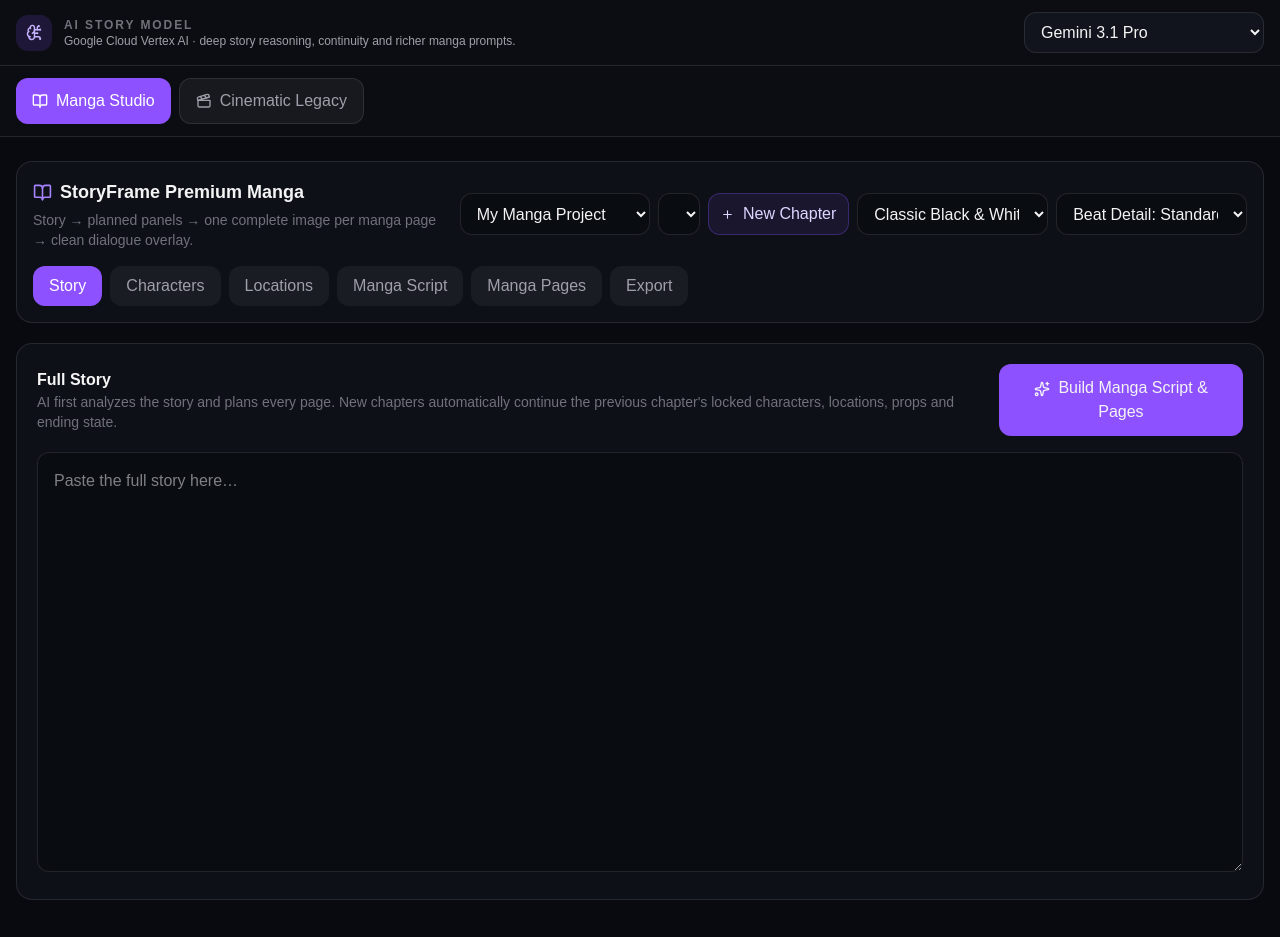
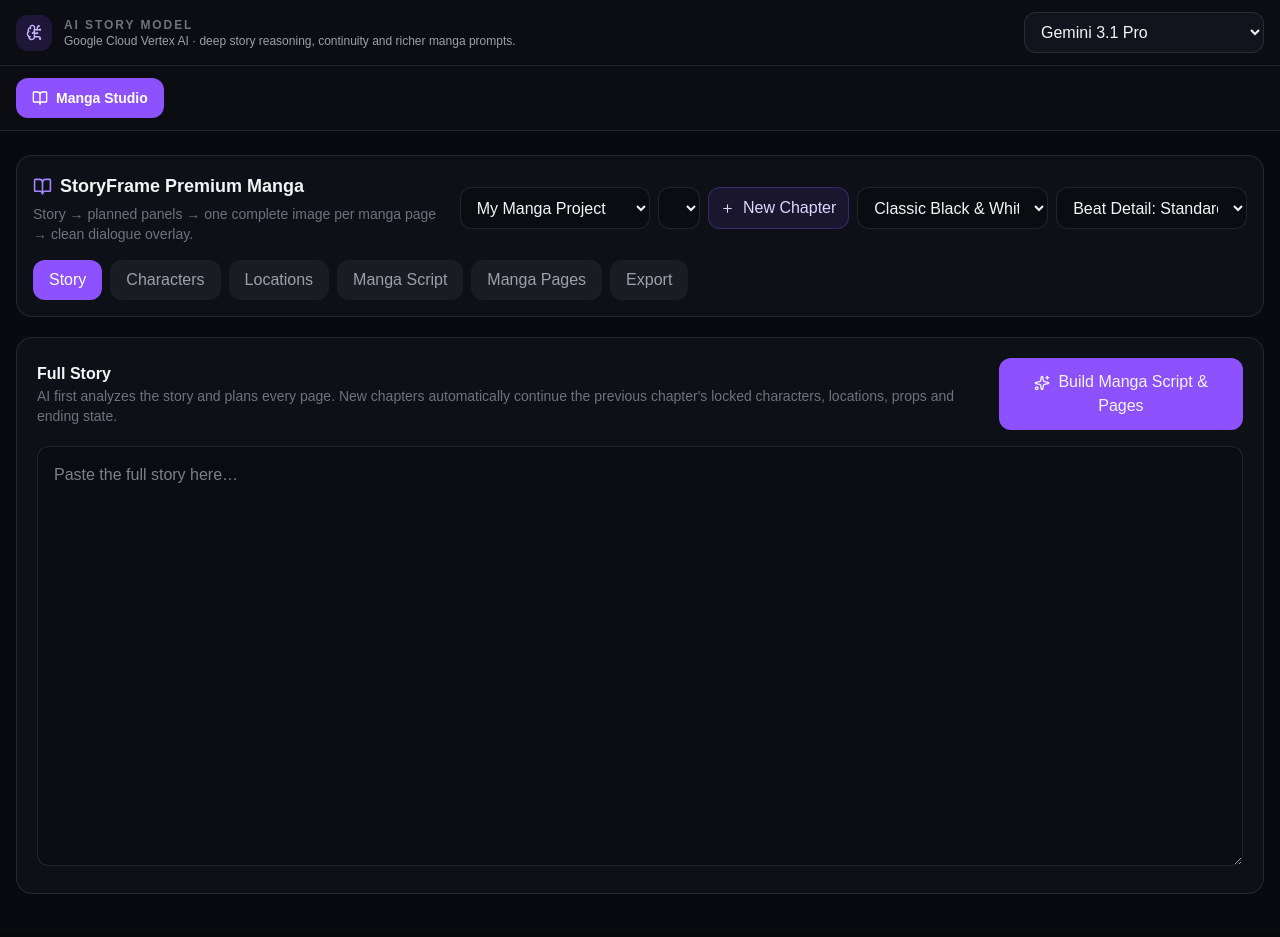
Before and after one commit to shuvinexofficial143-design/storyframe, a Next.js app: page / in a window 1280 px wide. Built offline with nearby package versions, Linux system fonts and the light colour scheme.

Commit message:
Remove Cinematic Legacy workspace mode

```diff
--- a/components/storyframe-workspace.tsx
+++ b/components/storyframe-workspace.tsx
@@ -1,28 +1,15 @@
 "use client";
 
-import {useState} from "react";
-import {BookOpen,Clapperboard} from "lucide-react";
-import {CinematicContinuityStudio} from "./cinematic-continuity-studio";
+import {BookOpen} from "lucide-react";
 import {MangaPageProductionStudio} from "./manga-page-production-studio";
 
-const STORAGE_KEY="storyframe-workspace-mode";
-type Mode="manga"|"cinematic";
-
-function initialMode():Mode{
-  if(typeof window==="undefined")return "manga";
-  try{const saved=window.localStorage.getItem(STORAGE_KEY);return saved==="cinematic"?"cinematic":"manga"}catch{return "manga"}
-}
-
 export function StoryFrameWorkspace(){
-  const [mode,setMode]=useState<Mode>(initialMode);
-  const change=(next:Mode)=>{setMode(next);try{localStorage.setItem(STORAGE_KEY,next)}catch{}};
   return <>
     <div className="border-b border-white/10 bg-[#0b0d13] px-4 py-3 text-zinc-100">
-      <div className="mx-auto flex max-w-7xl gap-2">
-        <button onClick={()=>change("manga")} className={`flex items-center gap-2 rounded-xl px-4 py-2.5 text-sm font-semibold ${mode==="manga"?"bg-violet-500 text-white":"border border-white/10 bg-white/5 text-zinc-400"}`}><BookOpen size={16}/> Manga Studio</button>
-        <button onClick={()=>change("cinematic")} className={`flex items-center gap-2 rounded-xl px-4 py-2.5 text-sm font-semibold ${mode==="cinematic"?"bg-violet-500 text-white":"border border-white/10 bg-white/5 text-zinc-400"}`}><Clapperboard size={16}/> Cinematic Legacy</button>
+      <div className="mx-auto flex max-w-7xl">
+        <div className="flex items-center gap-2 rounded-xl bg-violet-500 px-4 py-2.5 text-sm font-semibold text-white"><BookOpen size={16}/> Manga Studio</div>
       </div>
     </div>
-    {mode==="manga"?<MangaPageProductionStudio/>:<CinematicContinuityStudio/>}
+    <MangaPageProductionStudio/>
   </>;
 }
```
